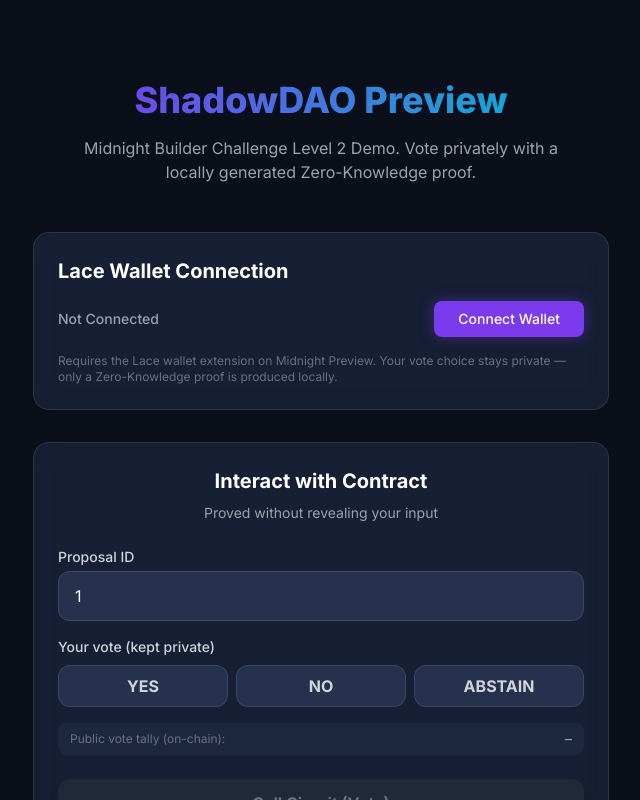
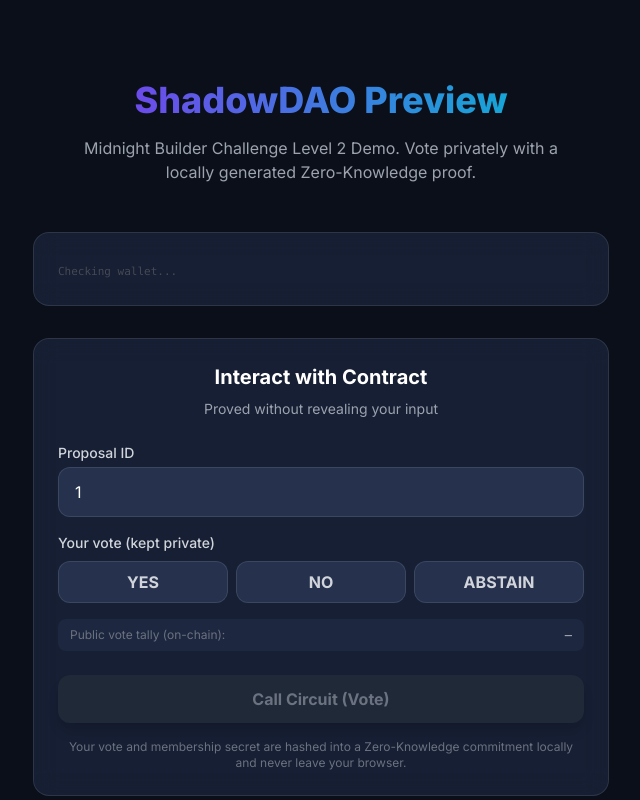
Before and after one commit to pranavpatil0666-ai/SHADOWDAO, a React (Vite) app: page / in a window 1280 px wide. Shown: the top 800 px of the page, without its empty margins (319-959 px from the left). Built offline with nearby package versions, Linux system fonts and the light colour scheme; what @midnight-ntwrk/compact-runtime would draw is missing.

Commit message:
Add 1AM wallet support with dust-free transactions
- Update useMidnight hook: wallet detection for both 1AM and Lace, polling with 6s timeout
- WalletConnect component: shows both wallets when detected, labeled 'dust-free' for 1AM
- 1AM wallet provides zero-dust fee sponsorship via ProofStation

```diff
--- a/package.json
+++ b/package.json
@@ -25,6 +25,7 @@
     "@midnight-ntwrk/midnight-js-protocol": "4.1.1",
     "@midnight-ntwrk/midnight-js-types": "4.1.1",
     "@midnight-ntwrk/wallet-sdk": "^1.2.0",
+    "lucide-react": "^1.31.0",
     "react": "^18.3.1",
     "react-dom": "^18.3.1",
     "rxjs": "^7.8.2",
--- a/src/App.tsx
+++ b/src/App.tsx
@@ -6,7 +6,7 @@ import './index.css';
 const contractAddress = (import.meta.env.VITE_CONTRACT_ADDRESS as string | undefined)?.trim() || '';
 
 function App() {
-  const { session, address, walletName, error, isConnecting, connect, disconnect } = useMidnight();
+  const { session, address, walletType, walletStatus, availableWallets, error, isConnecting, connect, disconnect } = useMidnight();
 
   return (
     <div className="min-h-screen bg-background text-white font-sans flex flex-col items-center py-20 px-4">
@@ -21,7 +21,9 @@ function App() {
 
       <WalletConnect
         address={address}
-        walletName={walletName}
+        walletType={walletType}
+        walletStatus={walletStatus}
+        availableWallets={availableWallets}
         error={error}
         isConnecting={isConnecting}
         onConnect={connect}
--- a/src/components/WalletConnect.tsx
+++ b/src/components/WalletConnect.tsx
@@ -1,18 +1,69 @@
-import type { WalletError } from '../hooks/useMidnight';
+import { Shield, Smartphone } from 'lucide-react';
+import type { WalletError, WalletType, WalletStatus } from '../hooks/useMidnight';
 
 interface WalletConnectProps {
   address: string | null;
-  walletName: string | null;
+  walletType: WalletType;
+  walletStatus: WalletStatus;
+  availableWallets: { '1am'?: any; lace?: any };
   error: WalletError | null;
   isConnecting: boolean;
-  onConnect: () => void;
+  onConnect: (type?: WalletType) => void;
   onDisconnect: () => void;
 }
 
-export default function WalletConnect({ address, walletName, error, isConnecting, onConnect, onDisconnect }: WalletConnectProps) {
+export default function WalletConnect({
+  address,
+  walletType,
+  walletStatus,
+  availableWallets,
+  error,
+  isConnecting,
+  onConnect,
+  onDisconnect,
+}: WalletConnectProps) {
+  const has1am = !!availableWallets['1am'];
+  const hasLace = !!availableWallets.lace;
+  const multipleWallets = has1am && hasLace;
+
+  if (walletStatus === 'checking')
+    return (
+      <div className="p-6 bg-surface/80 backdrop-blur-md rounded-2xl border border-white/10 mb-8 max-w-xl w-full">
+        <span className="text-zinc-600 text-[11px] font-mono animate-pulse">Checking wallet...</span>
+      </div>
+    );
+
+  if (address)
+    return (
+      <div className="p-6 bg-surface/80 backdrop-blur-md rounded-2xl border border-white/10 mb-8 max-w-xl w-full flex items-center justify-between">
+        <div className="flex items-center gap-3">
+          {walletType === 'lace' ? (
+            <Smartphone className="w-5 h-5 text-violet-400" />
+          ) : (
+            <Shield className="w-5 h-5 text-violet-400" />
+          )}
+          <div>
+            <span className="text-[9px] tracking-[0.2em] font-mono text-zinc-600 uppercase block">
+              {walletType === '1am' ? '1AM' : 'Lace'}
+            </span>
+            <span className="text-[11px] font-mono text-zinc-300 truncate max-w-[130px] block">{address}</span>
+          </div>
+        </div>
+        <button
+          onClick={onDisconnect}
+          title="Disconnect"
+          className="text-zinc-600 hover:text-red-400"
+        >
+          <svg className="w-5 h-5" fill="none" stroke="currentColor" viewBox="0 0 24 24">
+            <path strokeLinecap="round" strokeLinejoin="round" strokeWidth={2} d="M17 16l4-4m0 0l-4-4m4 4H7m6 4v1a3 3 0 01-3 3H6a3 3 0 01-3-3V7a3 3 0 013-3h4a3 3 0 013 3v1" />
+          </svg>
+        </button>
+      </div>
+    );
+
   return (
     <div className="p-6 bg-surface/80 backdrop-blur-md rounded-2xl border border-white/10 mb-8 max-w-xl w-full">
-      <h2 className="text-xl font-bold mb-4">Lace Wallet Connection</h2>
+      <h2 className="text-xl font-bold mb-4">Connect Wallet</h2>
 
       {error && (
         <div className="p-3 mb-4 bg-red-500/20 border border-red-500/50 text-red-400 rounded-lg text-sm">
@@ -20,44 +71,61 @@ export default function WalletConnect({ address, walletName, error, isConnecting
         </div>
       )}
 
-      <div className="flex items-center justify-between">
-        <div>
-          {address ? (
-            <div>
-              <p className="text-sm text-green-400 font-medium flex items-center">
-                <span className="w-2 h-2 rounded-full bg-green-400 mr-2 animate-pulse"></span>
-                Connected{walletName ? ` (${walletName})` : ''}
-              </p>
-              <p className="text-xs text-gray-400 mt-1 break-all font-mono">{address}</p>
-            </div>
+      {multipleWallets ? (
+        <div className="space-y-3">
+          <p className="text-sm text-gray-400">Multiple wallets detected — choose one:</p>
+          <button
+            onClick={() => onConnect('1am')}
+            disabled={isConnecting}
+            className="w-full flex items-center justify-center gap-2 bg-violet-600 hover:bg-violet-500 text-white text-[11px] font-mono tracking-widest uppercase py-3 px-5 transition-all disabled:opacity-40"
+          >
+            <Shield className="w-4 h-4" />
+            <span>Connect 1AM Wallet (dust-free)</span>
+          </button>
+          <button
+            onClick={() => onConnect('lace')}
+            disabled={isConnecting}
+            className="w-full flex items-center justify-center gap-2 bg-gray-700 hover:bg-gray-600 text-white text-[11px] font-mono tracking-widest uppercase py-3 px-5 transition-all disabled:opacity-40"
+          >
+            <Smartphone className="w-4 h-4" />
+            <span>Connect Lace Wallet</span>
+          </button>
+        </div>
+      ) : has1am ? (
+        <button
+          onClick={() => onConnect('1am')}
+          disabled={isConnecting}
+          className="w-full flex items-center justify-center gap-2 bg-violet-600 hover:bg-violet-500 text-white text-[11px] font-mono tracking-widest uppercase py-3 px-5 transition-all disabled:opacity-40"
+        >
+          {isConnecting ? (
+            <svg className="w-4 h-4 animate-spin" viewBox="0 0 24 24"><circle className="opacity-25" cx="12" cy="12" r="10" stroke="currentColor" strokeWidth="4" fill="none" /><path className="opacity-75" fill="currentColor" d="M4 12a8 8 0 018-8V0C5.373 0 0 5.373 0 12h4zm2 5.291A7.962 7.962 0 014 12H0c0 3.042 1.135 5.824 3 7.938l3-2.647z" /></svg>
           ) : (
-            <p className="text-sm text-gray-400 font-medium">Not Connected</p>
+            <Shield className="w-4 h-4" />
           )}
-        </div>
-
-        <div>
-          {address ? (
-            <button
-              onClick={onDisconnect}
-              className="bg-red-500/20 hover:bg-red-500/30 text-red-400 border border-red-500/50 px-4 py-2 rounded-lg text-sm font-medium transition-colors"
-            >
-              Disconnect
-            </button>
+          {isConnecting ? 'Connecting...' : 'Connect 1AM Wallet (dust-free)'}
+        </button>
+      ) : hasLace ? (
+        <button
+          onClick={() => onConnect('lace')}
+          disabled={isConnecting}
+          className="w-full flex items-center justify-center gap-2 bg-gray-700 hover:bg-gray-600 text-white text-[11px] font-mono tracking-widest uppercase py-3 px-5 transition-all disabled:opacity-40"
+        >
+          {isConnecting ? (
+            <svg className="w-4 h-4 animate-spin" viewBox="0 0 24 24"><circle className="opacity-25" cx="12" cy="12" r="10" stroke="currentColor" strokeWidth="4" fill="none" /><path className="opacity-75" fill="currentColor" d="M4 12a8 8 0 018-8V0C5.373 0 0 5.373 0 12h4zm2 5.291A7.962 7.962 0 014 12H0c0 3.042 1.135 5.824 3 7.938l3-2.647z" /></svg>
           ) : (
-            <button
-              onClick={onConnect}
-              disabled={isConnecting}
-              className={`bg-primary hover:bg-purple-600 text-white px-6 py-2 rounded-lg text-sm font-medium shadow-[0_0_15px_rgba(124,58,237,0.4)] transition-all ${isConnecting ? 'opacity-60 cursor-wait' : ''}`}
-            >
-              {isConnecting ? 'Connecting...' : 'Connect Wallet'}
-            </button>
+            <Smartphone className="w-4 h-4" />
           )}
-        </div>
-      </div>
+          {isConnecting ? 'Connecting...' : 'Connect Lace Wallet'}
+        </button>
+      ) : (
+        <p className="text-center text-[10px] font-mono text-zinc-600 py-4">
+          Install 1AM or Lace wallet extension to connect
+        </p>
+      )}
 
       {!address && !error && (
-        <p className="text-xs text-gray-500 mt-4">
-          Requires the Lace wallet extension on Midnight Preview. Your vote choice stays private — only a Zero-Knowledge proof is produced locally.
+        <p className="text-xs text-gray-500 mt-4 text-center">
+          Your vote choice stays private — only a Zero-Knowledge proof is produced locally.
         </p>
       )}
     </div>
--- a/src/hooks/useMidnight.ts
+++ b/src/hooks/useMidnight.ts
@@ -1,8 +1,11 @@
-import { useState, useCallback } from 'react';
+import { useState, useCallback, useEffect } from 'react';
 import type { ConnectedAPI, InitialAPI } from '@midnight-ntwrk/dapp-connector-api';
 import { createConnectedSession, type ConnectedSession } from '../lib/midnight';
 
 export const TARGET_NETWORK = 'preview';
+
+export type WalletType = '1am' | 'lace' | null;
+export type WalletStatus = 'checking' | 'detected' | 'not-found';
 
 export type WalletErrorKind =
   | 'no-wallet'
@@ -21,33 +24,56 @@ export function listWallets(): InitialAPI[] {
   return Object.values((window as any).midnight as Record<string, InitialAPI>);
 }
 
-export function pickWallet(): InitialAPI | null {
-  const wallets = listWallets();
-  if (wallets.length === 0) return null;
-  return (
-    wallets.find((w) => w.name.toLowerCase().includes('lace')) ??
-    wallets.find((w) => w.name.toLowerCase().includes('1am')) ??
-    wallets[0]
-  );
+export function detectWallets(): { '1am'?: InitialAPI; lace?: InitialAPI } {
+  if (typeof window === 'undefined' || !(window as any).midnight) return {};
+  const m = (window as any).midnight as Record<string, InitialAPI>;
+  return {
+    '1am': m['1am'],
+    lace: m.mnLace,
+  };
 }
 
 export function useMidnight() {
   const [api, setApi] = useState<ConnectedAPI | null>(null);
   const [session, setSession] = useState<ConnectedSession | null>(null);
   const [address, setAddress] = useState<string | null>(null);
-  const [walletName, setWalletName] = useState<string | null>(null);
+  const [walletType, setWalletType] = useState<WalletType>(null);
   const [error, setError] = useState<WalletError | null>(null);
   const [isConnecting, setIsConnecting] = useState(false);
+  const [walletStatus, setWalletStatus] = useState<'checking' | 'detected' | 'not-found'>('checking');
+  const [availableWallets, setAvailableWallets] = useState<{ '1am'?: InitialAPI; lace?: InitialAPI }>({});
 
-  const connect = useCallback(async () => {
+  useEffect(() => {
+    const startedAt = Date.now();
+    const id = setInterval(() => {
+      const wallets = detectWallets();
+      if (wallets['1am'] || wallets.lace) {
+        setAvailableWallets(wallets);
+        setWalletType(wallets['1am'] ? '1am' : 'lace');
+        setWalletStatus('detected');
+        clearInterval(id);
+        return;
+      }
+      if (Date.now() - startedAt >= 6000) {
+        setWalletStatus('not-found');
+        clearInterval(id);
+      }
+    }, 300);
+    return () => clearInterval(id);
+  }, []);
+
+  const connect = useCallback(async (forceType?: WalletType) => {
     if (isConnecting) return;
     setIsConnecting(true);
     setError(null);
 
     try {
-      const wallet = pickWallet();
+      const wallets = availableWallets;
+      const chosenType = forceType ?? walletType;
+      const wallet = chosenType ? wallets[chosenType] : (wallets['1am'] ?? wallets.lace);
+
       if (!wallet) {
-        throw { kind: 'no-wallet' as const, message: 'No Midnight wallet found. Please install the Lace wallet extension and refresh.' };
+        throw { kind: 'no-wallet' as const, message: 'No Midnight wallet found. Please install the 1AM or Lace wallet extension and refresh.' };
       }
 
       let connectedApi: ConnectedAPI;
@@ -78,7 +104,7 @@ export function useMidnight() {
       setApi(connectedApi);
       setSession(connectedSession);
       setAddress(connectedSession.unshieldedAddress);
-      setWalletName(wallet.name);
+      setWalletType(wallet.name.toLowerCase().includes('1am') ? '1am' : 'lace');
     } catch (e: any) {
       const err: WalletError = e?.kind
         ? e
@@ -88,15 +114,17 @@ export function useMidnight() {
     } finally {
       setIsConnecting(false);
     }
-  }, [isConnecting]);
+  }, [isConnecting, walletType, availableWallets]);
 
   const disconnect = useCallback(() => {
     setApi(null);
     setSession(null);
     setAddress(null);
-    setWalletName(null);
+    setWalletType(null);
     setError(null);
+    setWalletStatus('checking');
+    setAvailableWallets({});
   }, []);
 
-  return { api, session, address, walletName, error, isConnecting, connect, disconnect };
+  return { api, session, address, walletType, walletStatus, availableWallets, error, isConnecting, connect, disconnect };
 }
```
Also changed, not shown: 2 other files (tests, documents, lock files or other folders).
